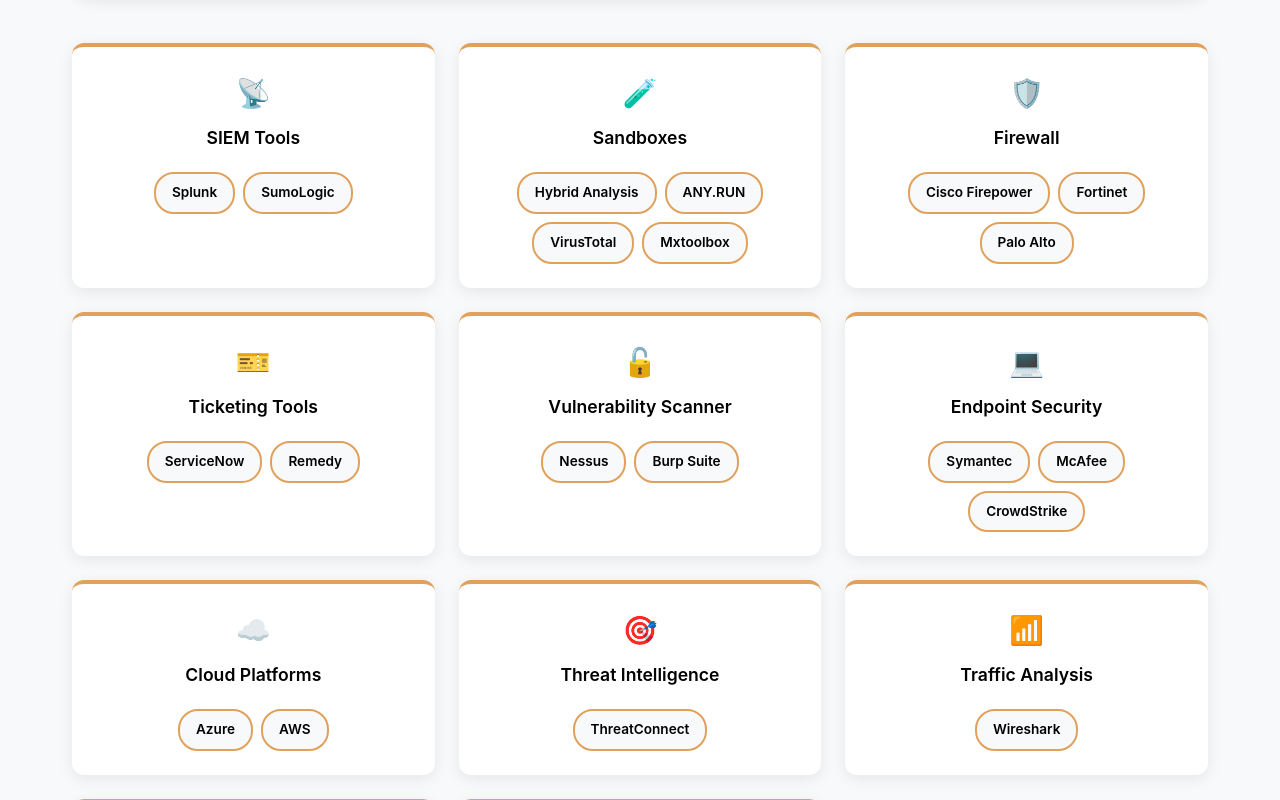
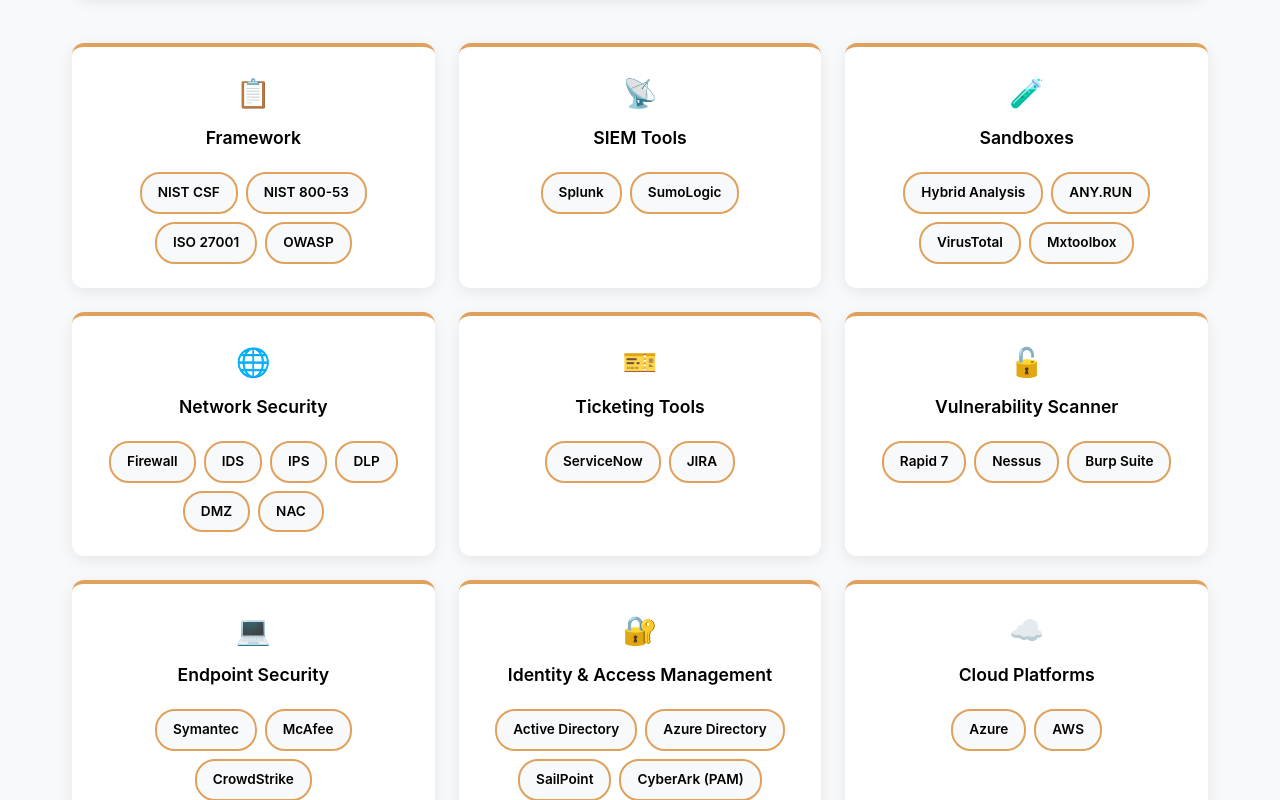
Before and after one commit to kaurween-003/portfolio, a React (Create React App) app: page /skills in a window 1280 px wide. Shown: the part 1740-2540 px from the top of the page. Built offline with nearby package versions, Linux system fonts and the light colour scheme; no server answers.

Commit message:
Add Framework, Network Security, IAM tools and update existing categories

```diff
--- a/src/pages/Skills.js
+++ b/src/pages/Skills.js
@@ -33,12 +33,14 @@
   ];
 
   const technicalTools = [
+    { category: 'Framework', tools: ['NIST CSF', 'NIST 800-53', 'ISO 27001', 'OWASP'], icon: '📋' },
     { category: 'SIEM Tools', tools: ['Splunk', 'SumoLogic'], icon: '📡' },
     { category: 'Sandboxes', tools: ['Hybrid Analysis', 'ANY.RUN', 'VirusTotal', 'Mxtoolbox'], icon: '🧪' },
-    { category: 'Firewall', tools: ['Cisco Firepower', 'Fortinet', 'Palo Alto'], icon: '🛡️' },
-    { category: 'Ticketing Tools', tools: ['ServiceNow', 'Remedy'], icon: '🎫' },
-    { category: 'Vulnerability Scanner', tools: ['Nessus', 'Burp Suite'], icon: '🔓' },
+    { category: 'Network Security', tools: ['Firewall', 'IDS', 'IPS', 'DLP', 'DMZ', 'NAC'], icon: '🌐' },
+    { category: 'Ticketing Tools', tools: ['ServiceNow', 'JIRA'], icon: '🎫' },
+    { category: 'Vulnerability Scanner', tools: ['Rapid 7', 'Nessus', 'Burp Suite'], icon: '🔓' },
     { category: 'Endpoint Security', tools: ['Symantec', 'McAfee', 'CrowdStrike'], icon: '💻' },
+    { category: 'Identity & Access Management', tools: ['Active Directory', 'Azure Directory', 'SailPoint', 'CyberArk (PAM)'], icon: '🔐' },
     { category: 'Cloud Platforms', tools: ['Azure', 'AWS'], icon: '☁️' },
     { category: 'Threat Intelligence', tools: ['ThreatConnect'], icon: '🎯' },
     { category: 'Traffic Analysis', tools: ['Wireshark'], icon: '📶' },
```
